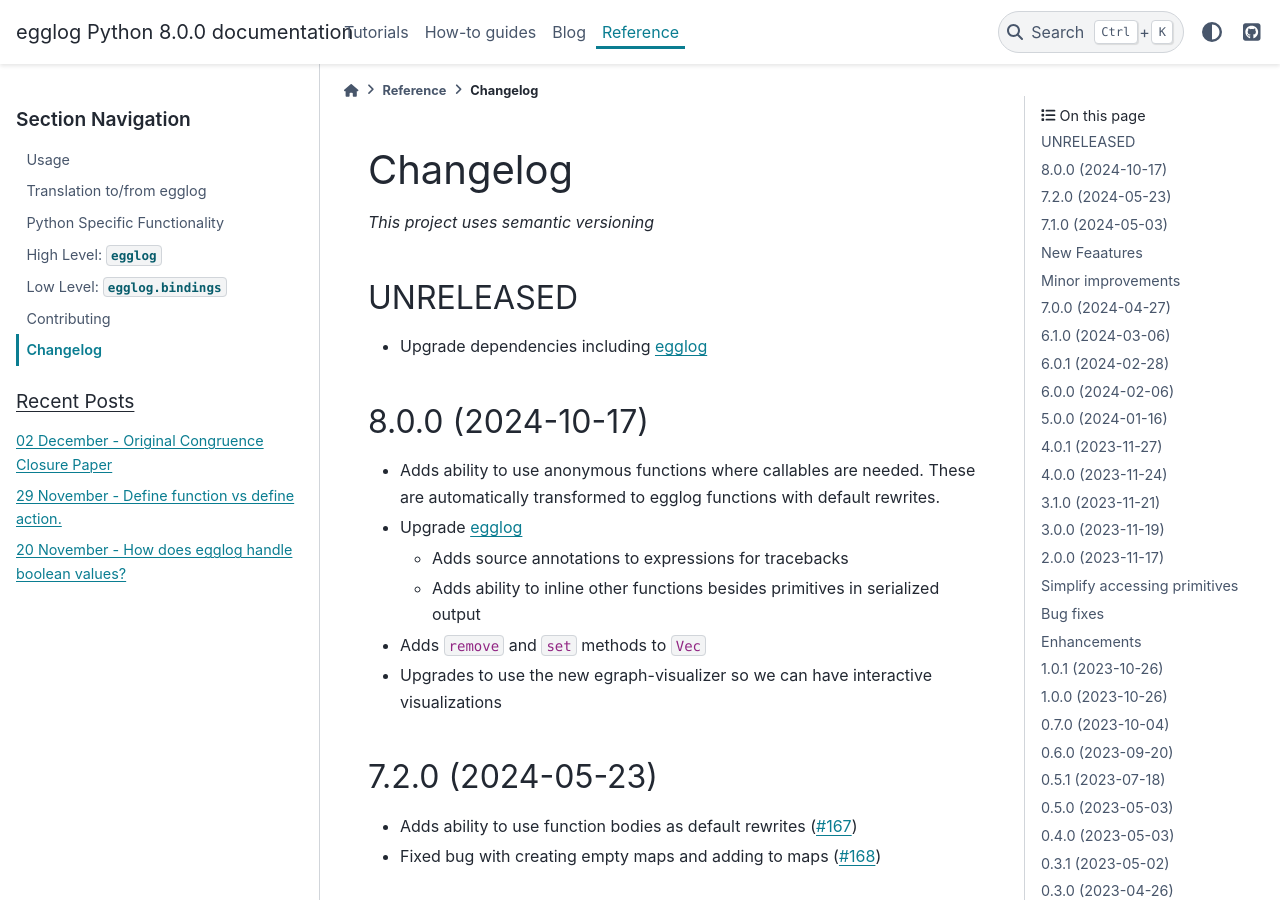
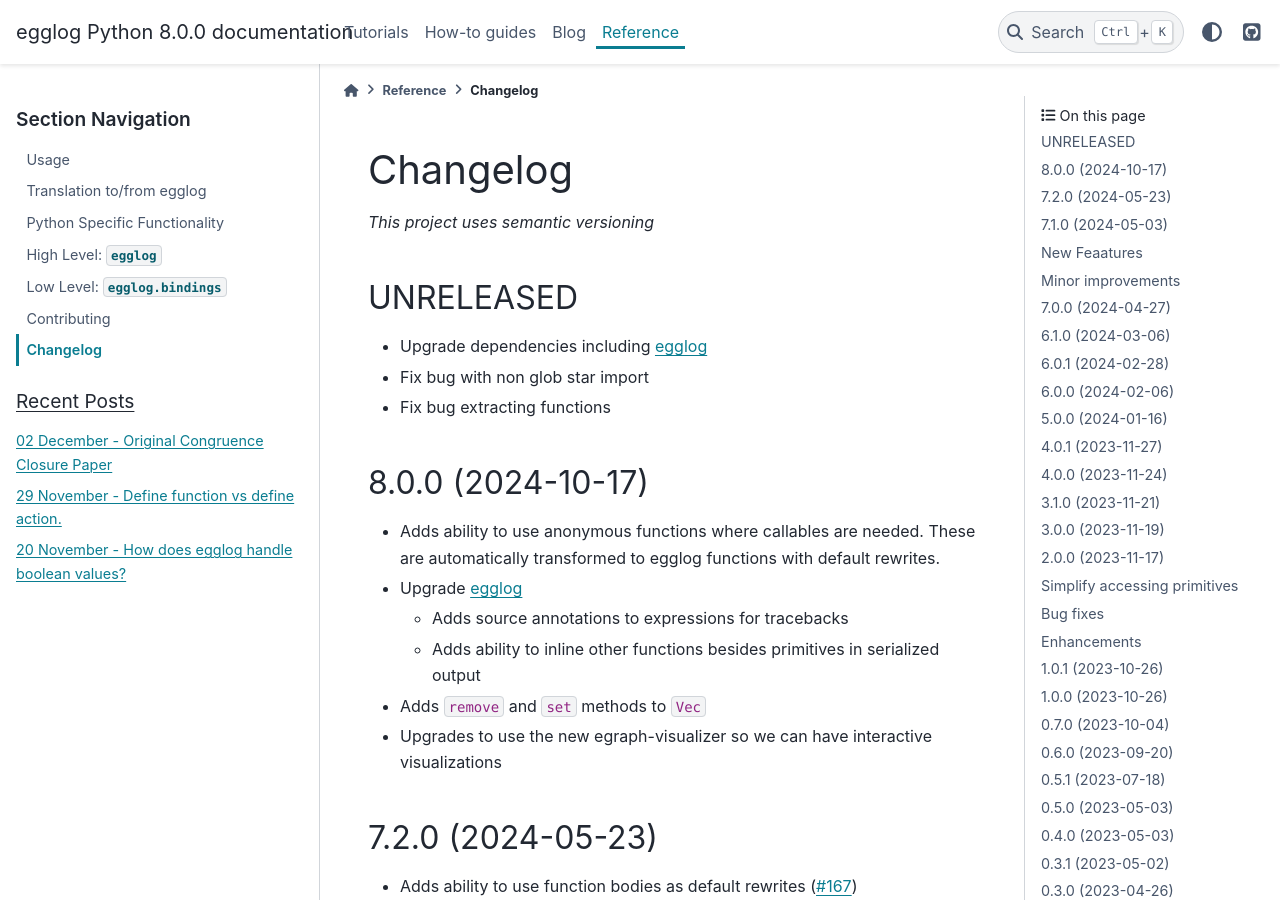
Before and after one commit to egraphs-good/egglog-python, a Sphinx documentation site: the page built from docs/changelog.md, in a window 1280 px wide and 900 px high. Built offline with Sphinx 7.4.7 and the PyData theme 0.15.4, drawn with Linux system fonts in a browser that asks for light colours; pages that are not in the unit, such as notebooks, are missing from menus; comment, search, counter and statistics services are not loaded; the version number is read from the project's files by our own code.

Commit message:
Changelog

```diff
--- a/docs/changelog.md
+++ b/docs/changelog.md
@@ -5,6 +5,8 @@ _This project uses semantic versioning_
 ## UNRELEASED
 
 - Upgrade dependencies including [egglog](https://github.com/egraphs-good/egglog/compare/saulshanabrook:egg-smol:a555b2f5e82c684442775cc1a5da94b71930113c...b0db06832264c9b22694bd3de2bdacd55bbe9e32)
+- Fix bug with non glob star import
+- Fix bug extracting functions
 
 ## 8.0.0 (2024-10-17)
 
```
